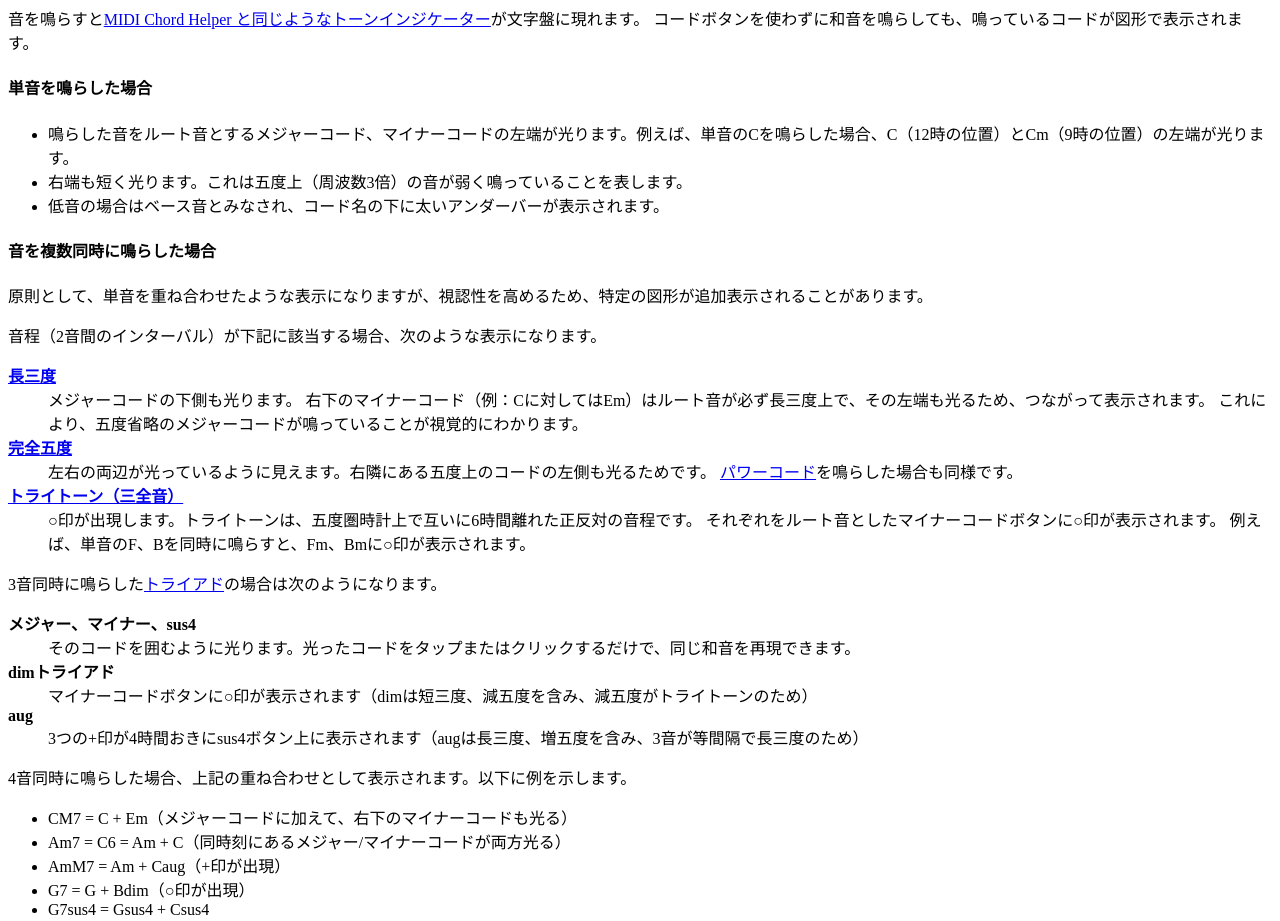
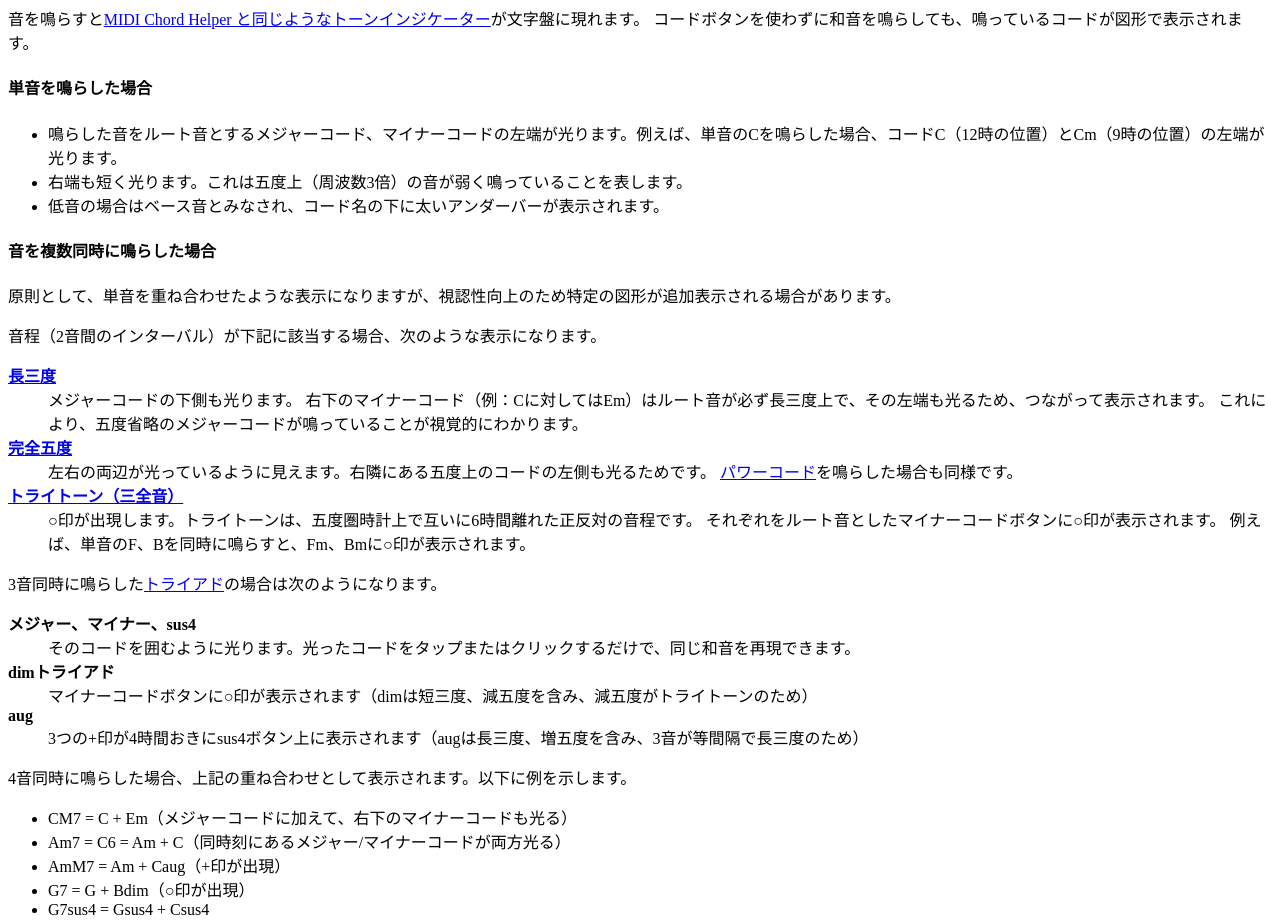
Before and after one commit to kamide-akiyoshi/kamide-akiyoshi.github.io, a plain HTML site: page clockchord/index.html in a window 1280 px wide. Shown: the part 2380-3301 px from the top of the page. Drawn offline with Linux system fonts and the light colour scheme; a script that the page names is missing.

Commit message:
Improve description again

```diff
--- a/clockchord/index.html
+++ b/clockchord/index.html
@@ -798,12 +798,12 @@
 </p>
 <h4>単音を鳴らした場合</h4>
 <ul>
-	<li>鳴らした音をルート音とするメジャーコード、マイナーコードの左端が光ります。例えば、単音のCを鳴らした場合、C（12時の位置）とCm（9時の位置）の左端が光ります。</li>
+	<li>鳴らした音をルート音とするメジャーコード、マイナーコードの左端が光ります。例えば、単音のCを鳴らした場合、コードC（12時の位置）とCm（9時の位置）の左端が光ります。</li>
 	<li>右端も短く光ります。これは五度上（周波数3倍）の音が弱く鳴っていることを表します。</li>
 	<li>低音の場合はベース音とみなされ、コード名の下に太いアンダーバーが表示されます。</li>
 </ul>
 <h4>音を複数同時に鳴らした場合</h4>
-<p>原則として、単音を重ね合わせたような表示になりますが、視認性を高めるため、特定の図形が追加表示されることがあります。</p>
+<p>原則として、単音を重ね合わせたような表示になりますが、視認性向上のため特定の図形が追加表示される場合があります。</p>
 <p>音程（2音間のインターバル）が下記に該当する場合、次のような表示になります。</p>
 <dl>
 <dt><a href="https://ja.wikipedia.org/wiki/%E9%95%B7%E4%B8%89%E5%BA%A6" target="_blank">長三度</a></dt>
```
